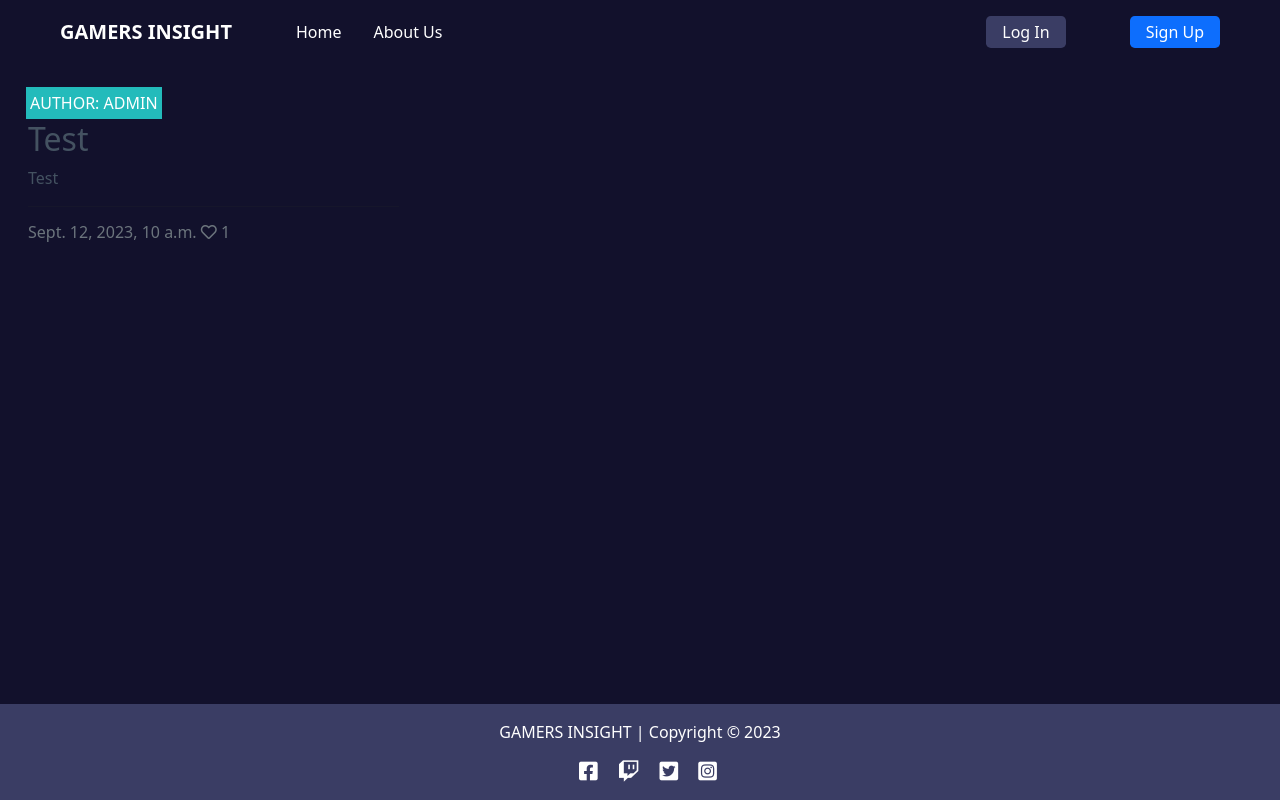
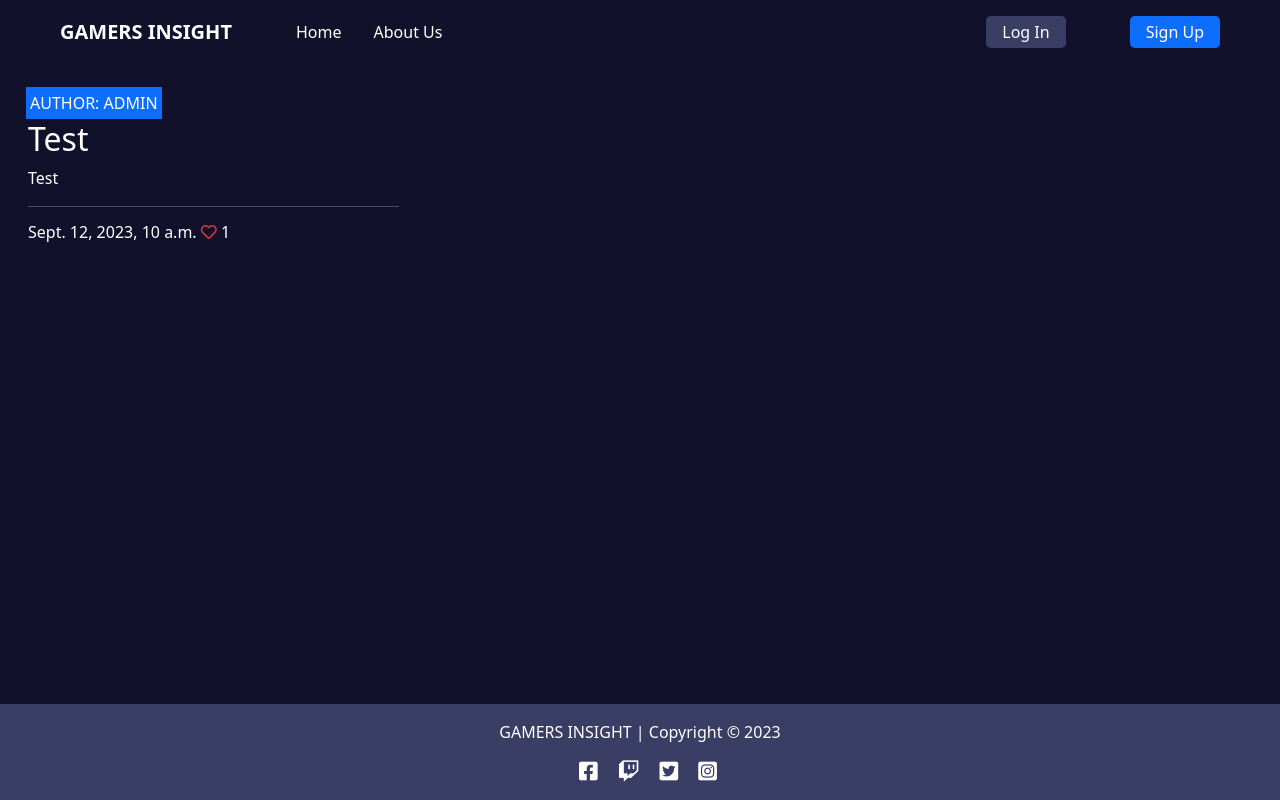
Before and after one commit to KimBergstroem/gamers_insight-CRUD-Blog-App, a Django app: page /index in a window 1280 px wide. Run offline with Django 3.2, Linux system fonts and the light colour scheme; data comes from the database, SQL or seed files in the repository.

Commit message:
style: comment sub and display post basic styling

```diff
--- a/static/css/style.css
+++ b/static/css/style.css
@@ -4,7 +4,7 @@
     --clr-second: hsl(236, 26%, 31%);
     --clr-accent: hsl(227, 79%, 46%);
 
-    --clr-white: hsl(0, 0%, 94%);
+    --clr-white: hsl(0, 0%, 100%);
     --clr-black: hsl(0, 0%, 3%);
 }
 
@@ -110,12 +110,12 @@ body {
 
 .post-link {
     text-decoration: none;
-    color: #445261;
+    color: var(--clr-white);
 }
 
 .post-link:hover,
 .page-link {
-    color: #E84610;
+    color: var(--clr-accent);
 }
 
 .post-title {
--- a/templates/index.html
+++ b/templates/index.html
@@ -11,7 +11,7 @@
                 {% for post in post_list %}
                 <div class="col-md-4">
                     <div class="card mb-4">
-                        <div class="card-body">
+                        <div class="card-body text-white">
                             <div class="image-container">
                                 {% if "placeholder" in post.featured_image.url %}
                                 <img class="card-img-top"
@@ -19,7 +19,7 @@
                                 {% else %}
                                 <img class="card-img-top" src=" {{ post.featured_image.url }}">
                                 {% endif %}
-                                <div class="image-flash">
+                                <div class="image-flash bg-primary">
                                     <p class="author">Author: {{ post.author }}</p>
                                 </div>
                             </div>
@@ -28,8 +28,8 @@
                                 <p class="card-text">{{ post.excerpt }}</p>
                             </a>
                             <hr />
-                            <p class="card-text text-muted h6">{{ post.created_on}} <i class="far fa-heart"></i>
-                                {{ post.number_of_likes }}</p>
+                            <p class="card-text text-white h6"> {{ post.created_on}} <i class="far fa-heart text-danger"></i>
+                                {{ post.number_of_likes }} </p>
                         </div>
                     </div>
                 </div>
```
